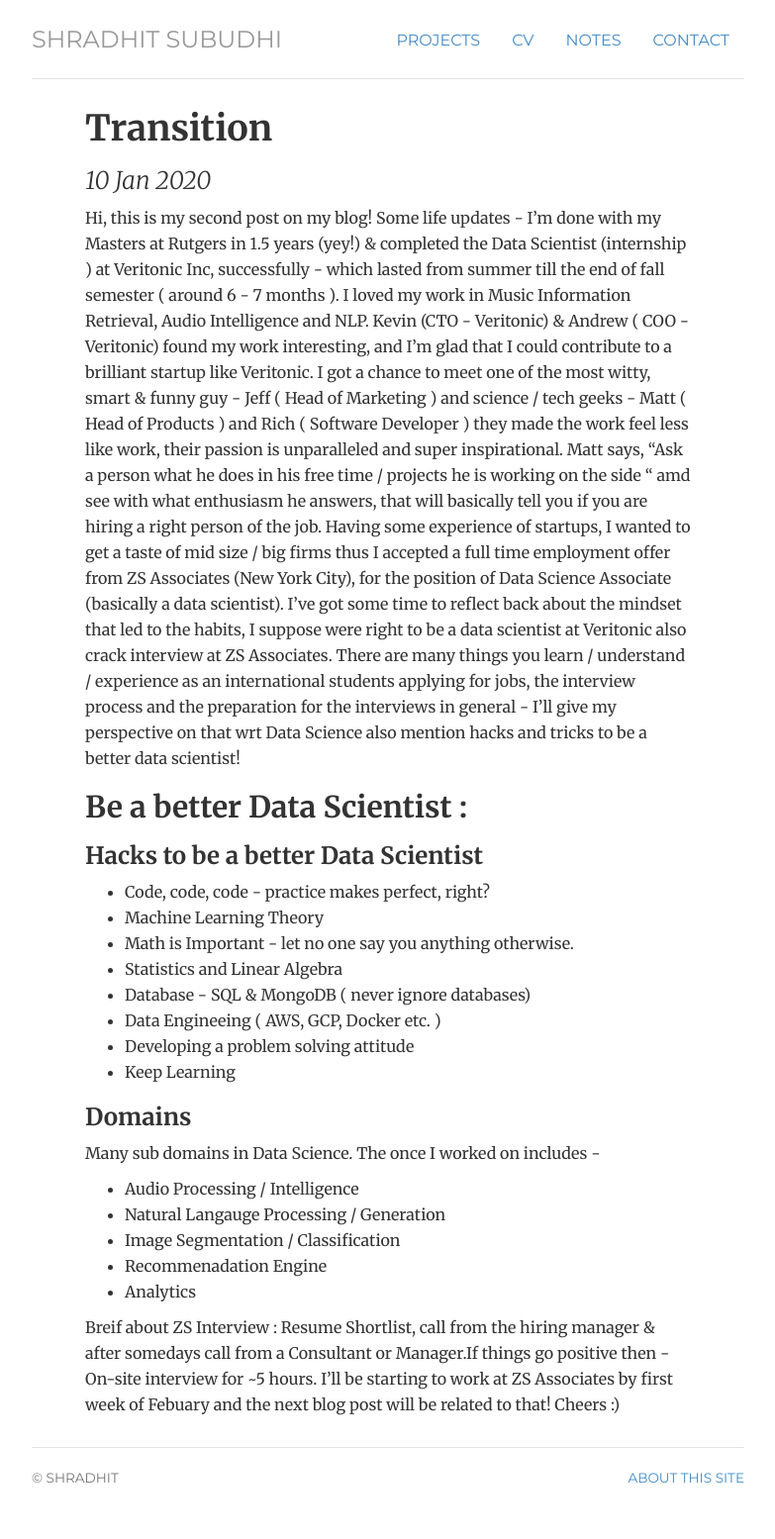
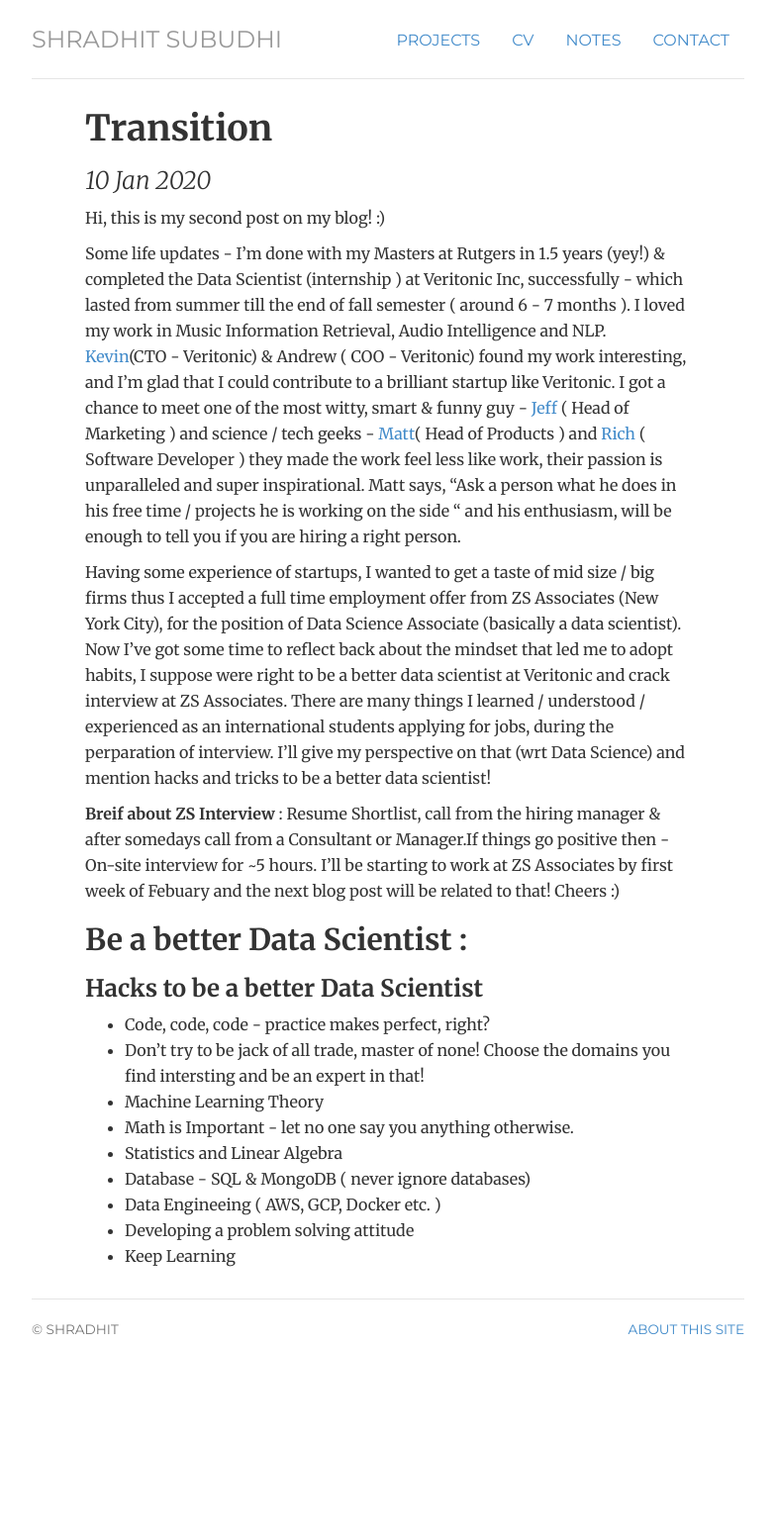
Before and after one commit to shradhit7/shradhit7.github.io, a Jekyll site: the page built from _posts/2020-01-10- Full Time Job.md, in a window 1280 px wide. Shown: the whole page at 99% size, without its empty margins (248-1031 px from the left). Built offline with Jekyll 4.4.1, drawn with Linux system fonts in a browser that asks for light colours; after the commit the page ends 1405 px from its top, so only the background shows below that.

Commit message:
Update 2020-01-10- Full Time Job.md

```diff
--- a/_posts/2020-01-10- Full Time Job.md
+++ b/_posts/2020-01-10- Full Time Job.md
@@ -3,8 +3,15 @@
 title: Transition
 ---
 
-Hi, this is my second post on my blog! Some life updates - I’m done with my Masters at Rutgers in 1.5 years (yey!) & completed the Data Scientist (internship ) at Veritonic Inc, successfully - which lasted from summer till the end of fall semester ( around 6 - 7 months ). I loved my work in Music Information Retrieval, Audio Intelligence and NLP. Kevin (CTO - Veritonic) & Andrew ( COO - Veritonic) found my work interesting, and I’m glad that I could contribute to a brilliant startup like Veritonic. I got a chance to meet one of the most witty, smart & funny guy - Jeff ( Head of Marketing ) and science / tech geeks - Matt ( Head of Products ) and Rich ( Software Developer ) they made the work feel less like work, their passion is unparalleled and super inspirational. Matt says, “Ask a person what he does in his free time / projects he is working on the side “ amd see with what enthusiasm he answers, that will basically tell you if you are hiring a right person of the job.
-Having some experience of startups, I wanted to get a taste of mid size / big firms thus I accepted a full time employment offer from ZS Associates (New York City), for the position of Data Science Associate (basically a data scientist). I’ve got some time to reflect back about the mindset that led to the habits, I suppose were right to be a data scientist at Veritonic also crack interview at ZS Associates. There are many things you learn / understand / experience as an international students applying for jobs, the interview process and the preparation for the interviews in general - I’ll give my perspective on that wrt Data Science also mention hacks and tricks to be a better data scientist!
+Hi, this is my second post on my blog! :)
+
+Some life updates - I’m done with my Masters at Rutgers in 1.5 years (yey!) & completed the Data Scientist (internship ) at Veritonic Inc, successfully - which lasted from summer till the end of fall semester ( around 6 - 7 months ). I loved my work in Music Information Retrieval, Audio Intelligence and NLP. [Kevin](https://falicon.com/)(CTO - Veritonic) & Andrew ( COO - Veritonic) found my work interesting, and I’m glad that I could contribute to a brilliant startup like Veritonic. I got a chance to meet one of the most witty, smart & funny guy - [Jeff](https://www.linkedin.com/in/jeffreyspiro/) ( Head of Marketing ) and science / tech geeks - [Matt](https://www.mattgagliano.com/)( Head of Products ) and [Rich](https://www.richinfante.com/) ( Software Developer ) they made the work feel less like work, their passion is unparalleled and super inspirational. Matt says, “Ask a person what he does in his free time / projects he is working on the side “ and his enthusiasm, will be enough to tell you if you are hiring a right person.
+
+Having some experience of startups, I wanted to get a taste of mid size / big firms thus I accepted a full time employment offer from ZS Associates (New York City), for the position of Data Science Associate (basically a data scientist). Now I’ve got some time to reflect back about the mindset that led me to adopt habits, I suppose were right to be a better data scientist at Veritonic and crack interview at ZS Associates. There are many things I learned / understood / experienced as an international students applying for jobs, during the perparation of interview. I’ll give my perspective on that (wrt Data Science) and mention hacks and tricks to be a better data scientist!
+
+
+**Breif about ZS Interview** : Resume Shortlist, call from the hiring manager & after somedays call from a Consultant or Manager.If things go positive then - On-site interview for ~5 hours.
+I'll be starting to work at ZS Associates by first week of Febuary and the next blog post will be related to that! Cheers :)
 
 
 ## Be a better Data Scientist :
@@ -12,6 +19,7 @@
 ### Hacks to be a better Data Scientist
 
 - Code, code, code - practice makes perfect, right?
+- Don't try to be jack of all trade, master of none! Choose the domains you find intersting and be an expert in that!
 - Machine Learning Theory
 - Math is Important - let no one say you anything otherwise.
 - Statistics and Linear Algebra
@@ -19,15 +27,3 @@
 - Data Engineeing ( AWS, GCP, Docker etc. )
 - Developing a problem solving attitude
 - Keep Learning
-
-### Domains
-Many sub domains in Data Science. The once I worked on includes -
-
-- Audio Processing / Intelligence
-- Natural Langauge Processing / Generation
-- Image Segmentation / Classification
-- Recommenadation Engine
-- Analytics
-
-Breif about ZS Interview : Resume Shortlist, call from the hiring manager & after somedays call from a Consultant or Manager.If things go positive then - On-site interview for ~5 hours.
-I'll be starting to work at ZS Associates by first week of Febuary and the next blog post will be related to that! Cheers :)
```
